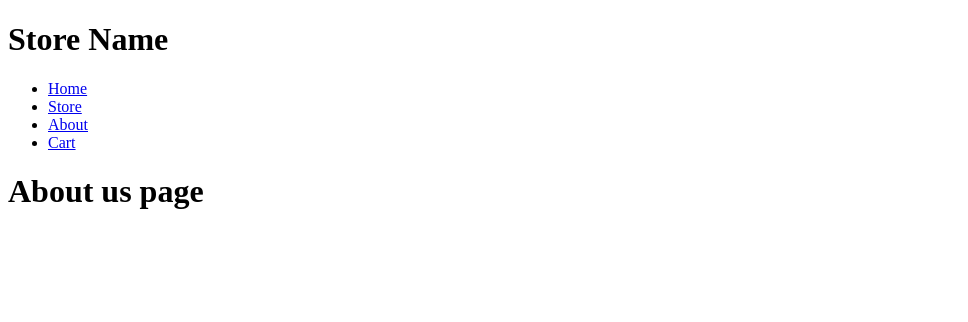
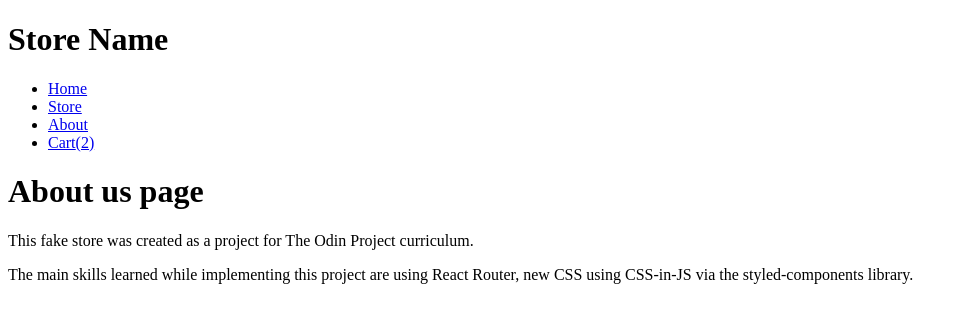
Before and after one commit to markr155/shopping-cart, a React (Vite) app: page /about in a window 1280 px wide. Shown: the top 322 px of the page, without its empty margins (0-968 px from the left). Built offline with nearby package versions, Linux system fonts and the light colour scheme.

Commit message:
Work on cart state across app

```diff
--- a/package.json
+++ b/package.json
@@ -24,6 +24,7 @@
     "eslint-plugin-react-refresh": "^0.4.5",
     "eslint-prettier-config": "^1.0.1",
     "prettier": "^3.1.1",
+    "prop-types": "^15.8.1",
     "vite": "^5.0.8"
   }
 }
--- a/src/App.jsx
+++ b/src/App.jsx
@@ -3,7 +3,7 @@ import { Outlet } from 'react-router-dom';
 import { useState } from 'react';
 
 const App = () => {
-	const [cart, setCart] = useState([]);
+	const [cart, setCart] = useState([1, 3]);
 
 	return (
 		<>
--- a/src/Components/Navbar.jsx
+++ b/src/Components/Navbar.jsx
@@ -1,4 +1,5 @@
 import { Link } from 'react-router-dom';
+import PropTypes from 'prop-types';
 
 export default function NavBar({ cart }) {
 	return (
@@ -22,4 +23,8 @@ export default function NavBar({ cart }) {
 			</ul>
 		</div>
 	);
+
+	NavBar.PropTypes = {
+		cart: PropTypes.array.isRequired,
+	};
 }
--- a/src/Pages/About.jsx
+++ b/src/Pages/About.jsx
@@ -2,6 +2,14 @@ export default function About() {
 	return (
 		<>
 			<h1>About us page</h1>
+			<p>
+				This fake store was created as a project for The Odin Project
+				curriculum.
+			</p>
+			<p>
+				The main skills learned while implementing this project are using React
+				Router, new CSS using CSS-in-JS via the styled-components library.
+			</p>
 		</>
 	);
 }
--- a/src/Pages/Cart.jsx
+++ b/src/Pages/Cart.jsx
@@ -1,7 +1,12 @@
+import { useOutletContext } from 'react-router-dom';
+
 export default function Cart() {
+	const [cart, setCart] = useOutletContext();
 	return (
 		<>
 			<h1>Cart Page</h1>
+			<p>Number of current items: {cart.length}</p>
+			{cart.map((item, index) => (item ? <p key={index}>{item}</p> : null))}
 		</>
 	);
 }
--- a/src/Pages/Home.jsx
+++ b/src/Pages/Home.jsx
@@ -1,7 +1,12 @@
+import { Link } from 'react-router-dom';
 export default function Home() {
 	return (
 		<>
-			<h1>Home Page</h1>
+			<h1>Home</h1>
+			<img alt='shop image'></img>
+			<button>
+				<Link to='store'>Shop Now</Link>
+			</button>
 		</>
 	);
 }
--- a/src/Pages/Store.jsx
+++ b/src/Pages/Store.jsx
@@ -1,4 +1,4 @@
-import { useOutletContext } from "react-router-dom";
+import { useOutletContext } from 'react-router-dom';
 
 export default function Store() {
 	const [cart, setCart] = useOutletContext();
```
Also changed, not shown: 1 other file (tests, documents, lock files or other folders).
